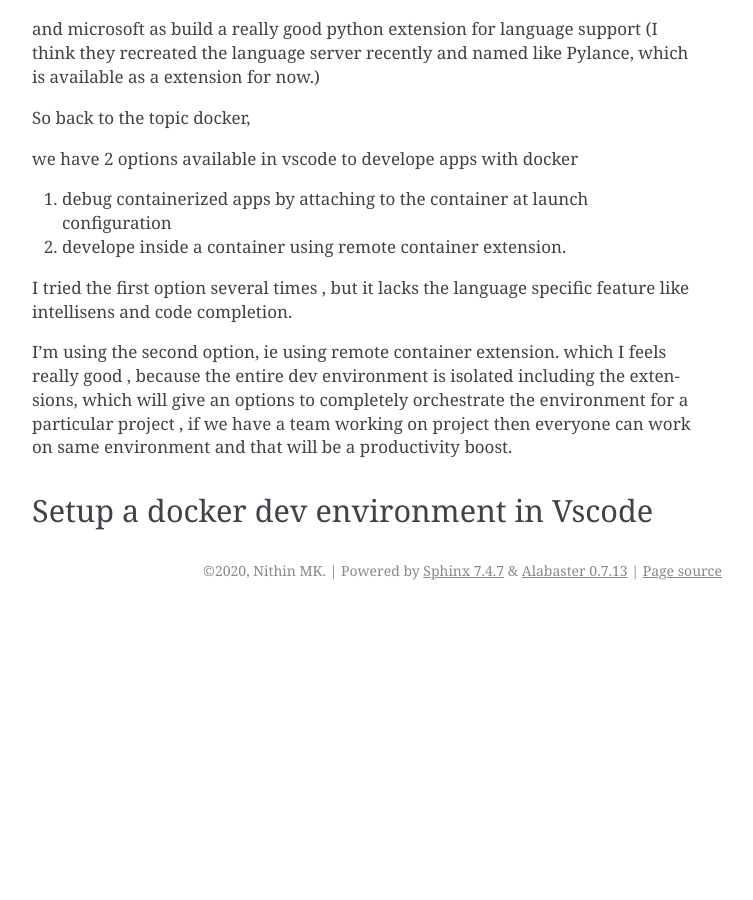
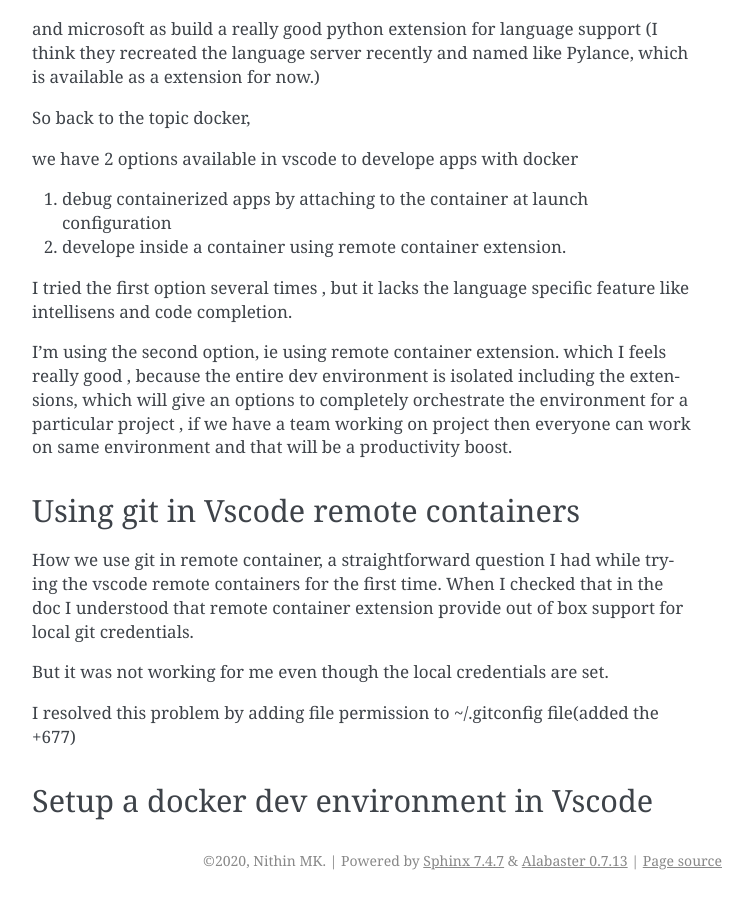
Before and after one commit to mknithin/mk_dev_notes, a Sphinx documentation site: the page built from docs/source/docker/index.rst, in a window 1280 px wide and 900 px high, scrolled down 1054 px. Shown: the whole window, without its empty margins (388-1141 px from the left). Built offline with Sphinx 7.4.7, drawn with Linux system fonts in a browser that asks for light colours; pages that are not in the unit, such as notebooks, are missing from menus; before the commit the page ends 1664 px from its top, so only the background shows below that; some of the changed text lies outside the part shown.

Commit message:
updated the docker topic and made some setting changes

```diff
--- a/README.rst
+++ b/README.rst
@@ -1,4 +1,4 @@
 MK's Dev Notes
-=========
+==============
 
 Programming notes for python , html , css , javascript and more
--- a/docs/source/docker/index.rst
+++ b/docs/source/docker/index.rst
@@ -62,6 +62,16 @@
 orchestrate the environment for a particular project , if we have a team working on project then everyone can work on same environment and
 that will be a productivity boost.
 
+Using git in Vscode remote containers
+*************************************
+
+How we use git in remote container, a straightforward question I had while trying the vscode remote containers for the first time.
+When I checked that in the doc I understood that remote container extension provide out of box support for local git credentials.
+
+But it was not working for me even though the local credentials are set.
+
+I resolved this problem by adding file permission to ~/.gitconfig file(added the +677)
+
 
 Setup a docker dev environment in Vscode
 ****************************************
--- a/docs/source/index.rst
+++ b/docs/source/index.rst
@@ -19,13 +19,14 @@
 
 I'm really grateful if it's helpful to anyone who is sitting in front of a computer with a scratching head.😇
 
-
+Contents
+********
 
 .. toctree::
    :maxdepth: 2
 
    /docker/index
-
+   /mac/index
 
 
 
```
